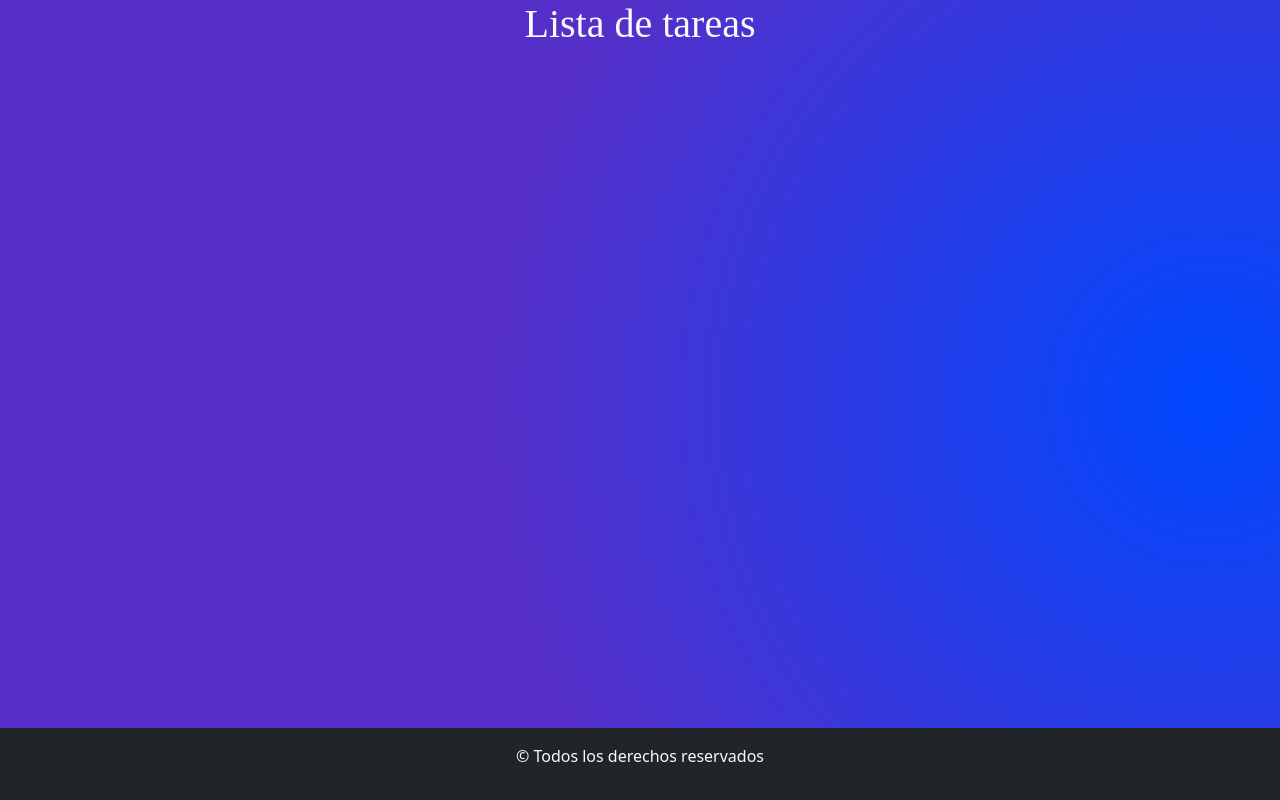
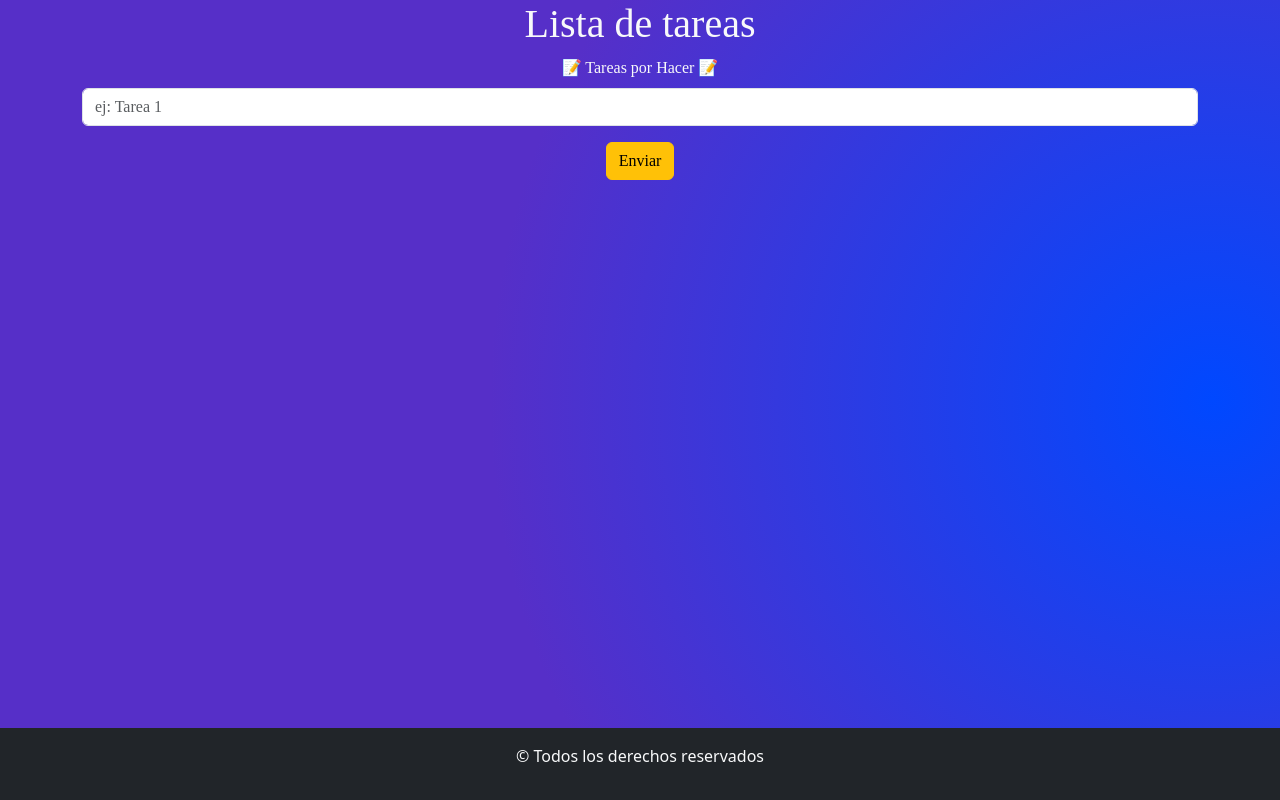
Before and after one commit to CosmeNicolas/react-ToDo-listatareas, a React (Vite) app: page / in a window 1280 px wide. Built offline with nearby package versions, Linux system fonts and the light colour scheme; a web font is replaced by a local one.

Commit message:
inicie el maquetado del componente formulario para ingresar las tareas

```diff
--- a/src/App.jsx
+++ b/src/App.jsx
@@ -1,6 +1,7 @@
 import "bootstrap/dist/css/bootstrap.min.css"
 import './App.css'
 import { Container } from "react-bootstrap"
+import FormularioTareas from "./components/FormularioTareas"
 
 import Footer from "./components/Footer"
 
@@ -12,6 +13,7 @@ function App() {
     <>
       <Container className="main text-center text-light">
       <h1>Lista de tareas</h1>
+      <FormularioTareas/>
       </Container>
       <Footer/>
     </>
--- /dev/null
+++ b/src/components/FormularioTareas.jsx
@@ -0,0 +1,28 @@
+import React from 'react'
+import { Form, Button } from 'react-bootstrap'
+
+const FormularioTareas = () => {
+  return (
+   <>
+    <Form>
+      <Form.Group className="mb-3" controlId="formBasicEmail">
+        <Form.Label>📝 Tareas por Hacer 📝 </Form.Label>
+        <Form.Control type="text"
+         placeholder="ej: Tarea 1"
+         minLength={3}
+         maxLength={50}
+         />
+
+      </Form.Group>
+      <Button variant="warning" type="submit">
+        Enviar
+      </Button>
+    </Form>
+
+
+
+   </>
+  )
+}
+
+export default FormularioTareas
```
